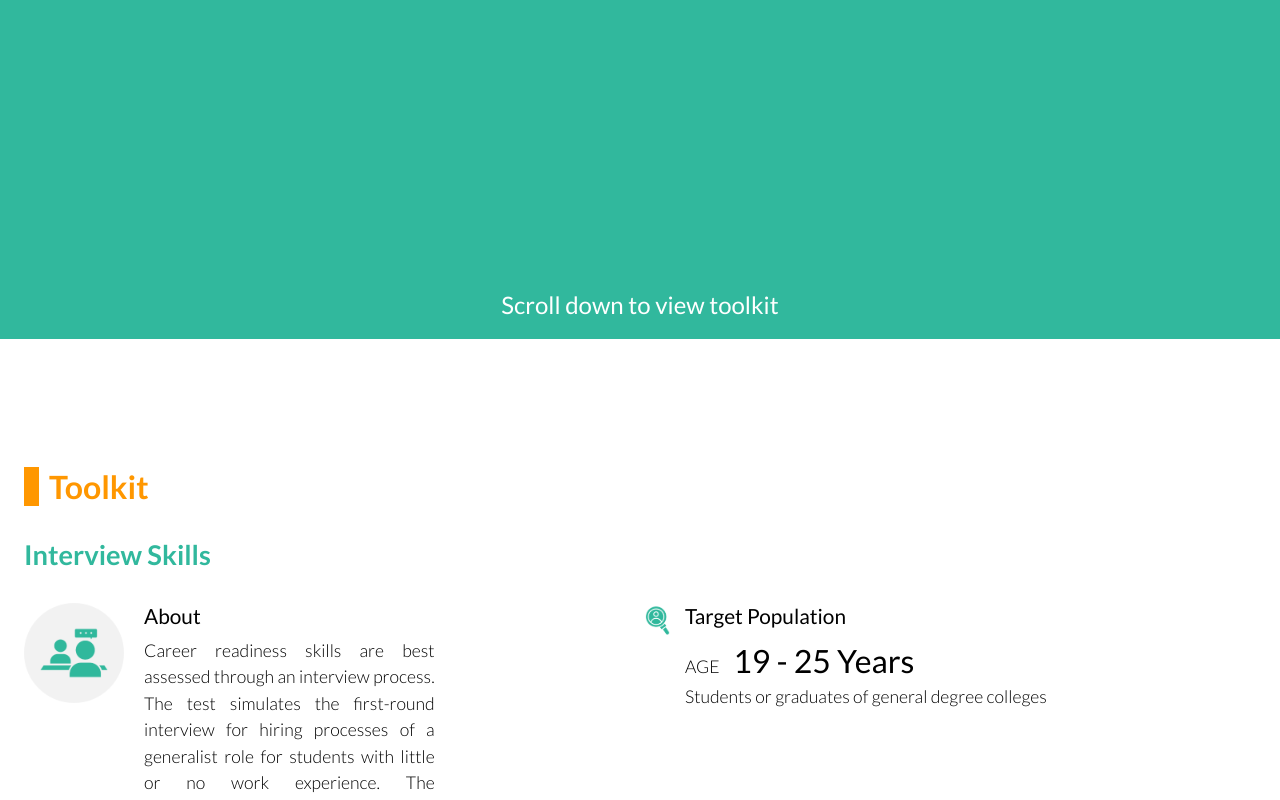
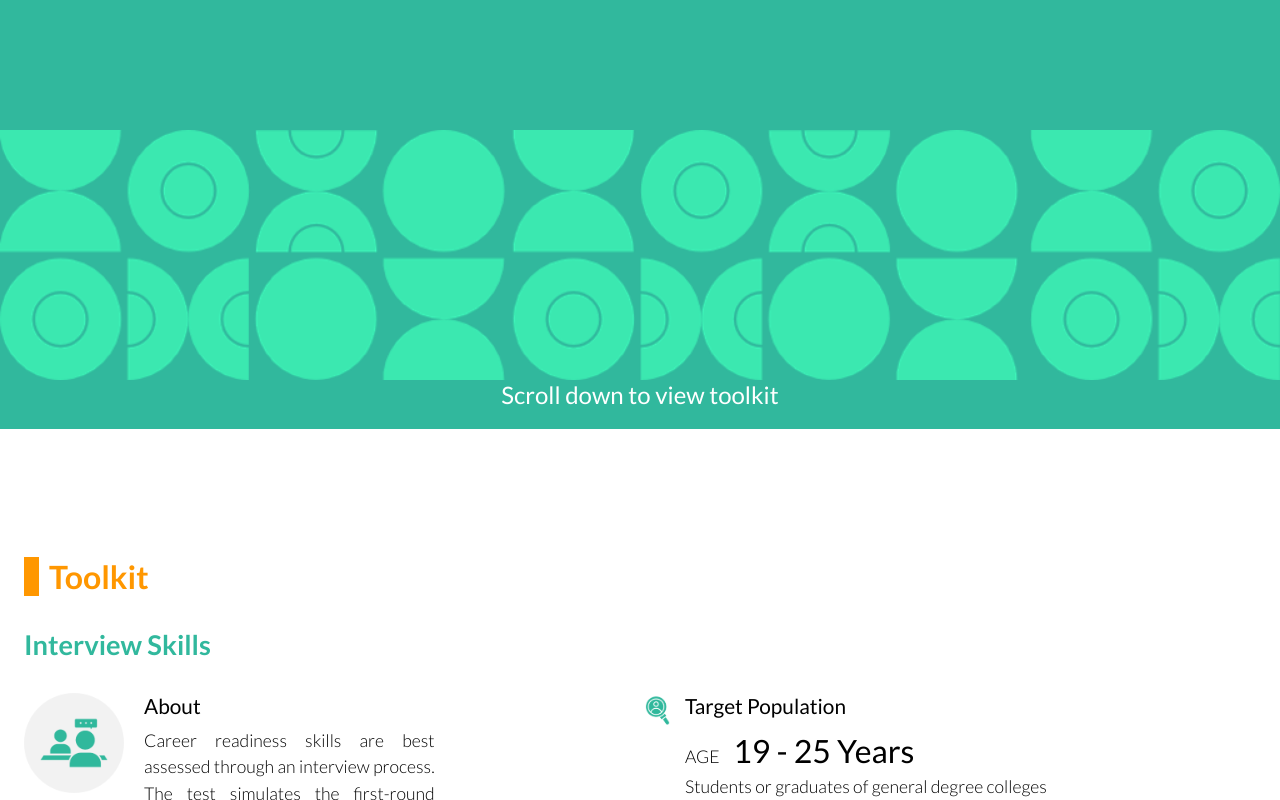
Before and after one commit to gitmedha/rct, a React (Create React App) app: page / in a window 1280 px wide. Shown: the part 615-1415 px from the top of the page. Built offline with nearby package versions, Linux system fonts and the light colour scheme.

Commit message:
added banner

```diff
--- a/src/components/LandingPage/LandingPage.js
+++ b/src/components/LandingPage/LandingPage.js
@@ -15,6 +15,7 @@ import planningIcon from '../../assets/images/careerplanning.png';
 import limitationGrey from '../../assets/images/limitationGrey.png';
 import limitationWhite from '../../assets/images/limitationWhite.png';
 import teamWorkGrey from '../../assets/images/targetPopulationGrey.png';
+import BannerPattern from '../../assets/images/BannerPattern.png';
 
 
 
@@ -74,7 +75,7 @@ const LandingPage = ()=> {
     <>
             <Grid container style={{ display: 'flex' ,backgroundColor:'#31B89D', marginTop:0, marginBottom:0, justifyContent:'space-between', height:'100%'}}>
                 <Container maxWidth="xl">
-                        <Grid container style={{ display: 'flex', justifyContent:"space-between", marginTop:'5rem', marginBottom:'30rem'}}>
+                        <Grid container style={{ display: 'flex', justifyContent:"space-between", marginTop:'5rem', marginBottom:'20rem'}}>
                             <Grid item style={{ flex: 1 }} xs={6} sm={6} md={6} lg={6} xl={6} >
                                     <div className='header_sec'>Toolkit for Assessing <br/>Career Readiness</div>
                                     <Box style={{ display: 'flex', alignItems: 'center',maxWidth:'40%'}}>
@@ -99,6 +100,7 @@ const LandingPage = ()=> {
 
                 </Container>
 
+                <img src={BannerPattern} alt='banner_pattern' style={{ width:'100%'}}/>
                 <div style={{textAlign:'justify', width:'100%', paddingBottom:'20px'} } className="scroll_sec">
                     Scroll down to view toolkit
                 </div>
```
